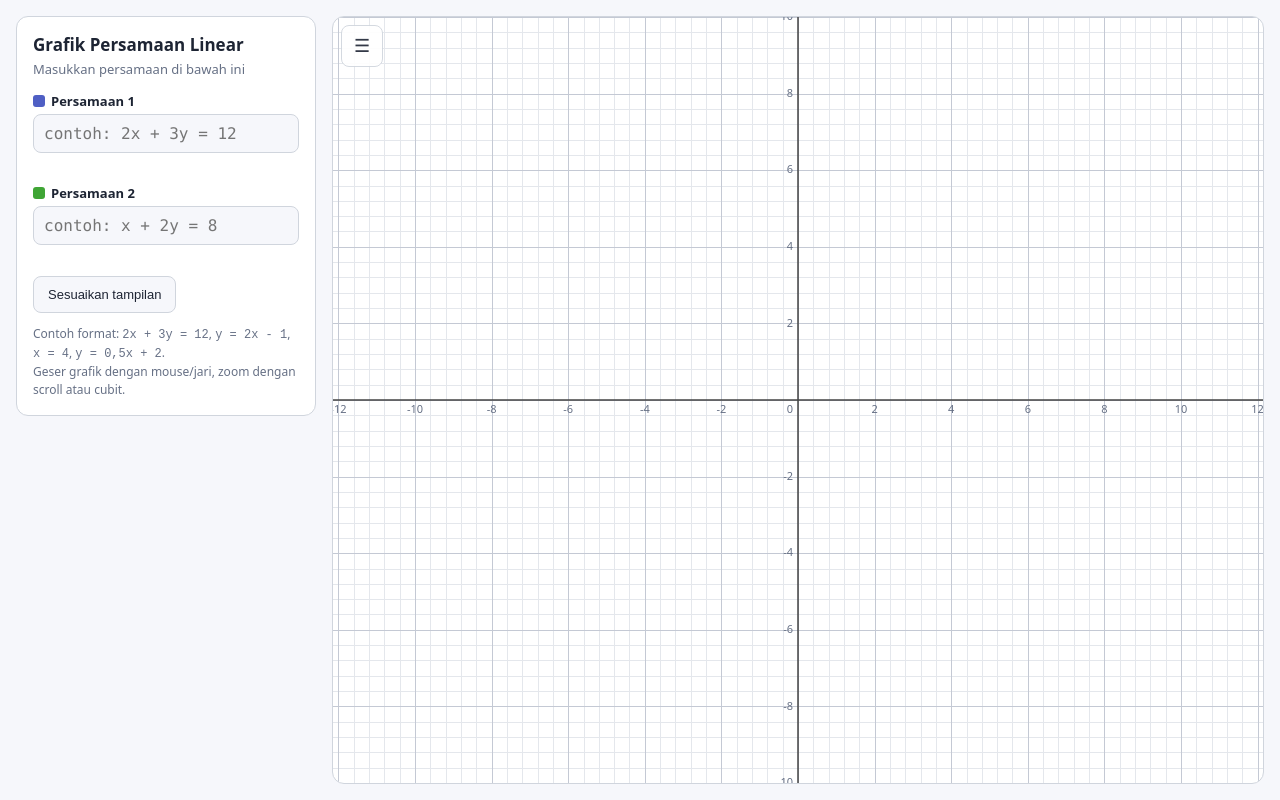
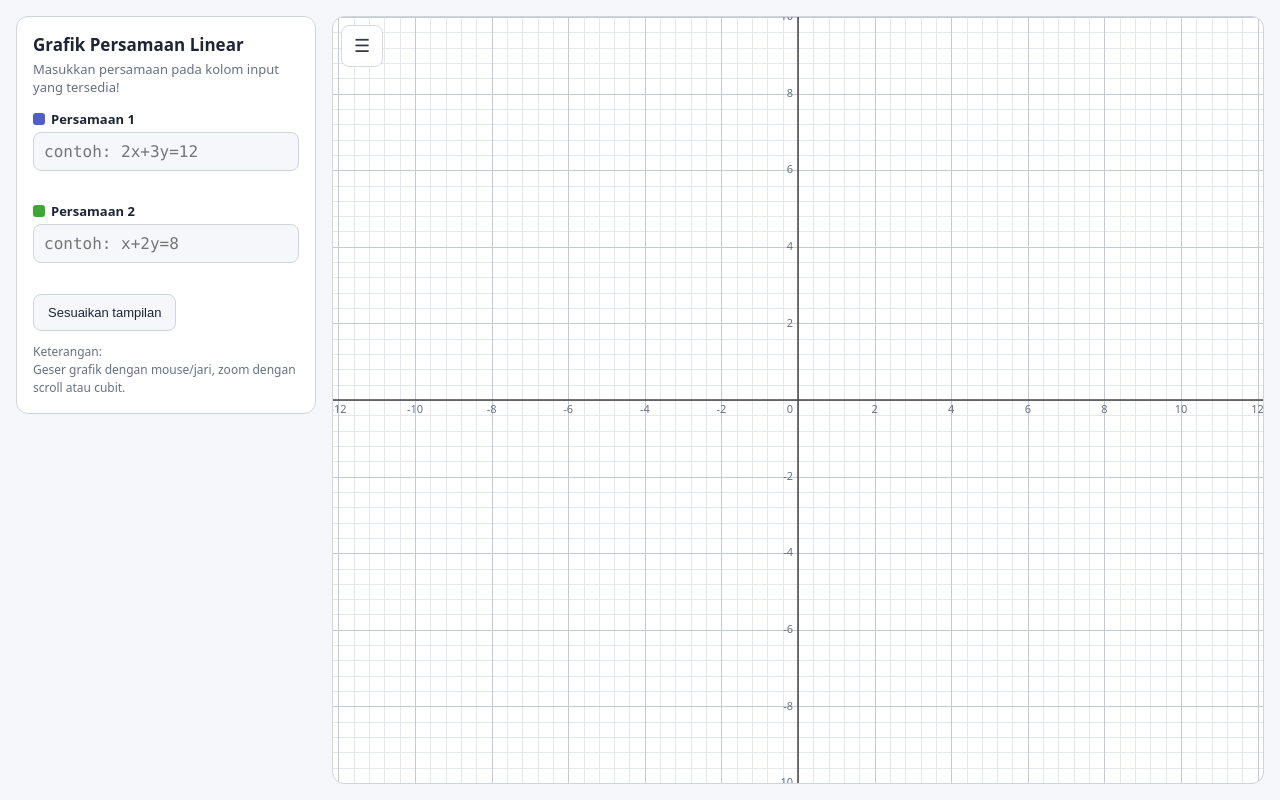
Before and after one commit to infinightstd/grafik-persamaan, a plain HTML site: page index.html in a window 1280 px wide. Drawn offline with Linux system fonts and the light colour scheme.

Commit message:
perbaiki keterangan

```diff
--- a/index.html
+++ b/index.html
@@ -49,21 +49,21 @@ canvas.drag{cursor:grabbing}
 <div class="app">
   <div class="panel">
     <h1>Grafik Persamaan Linear</h1>
-    <p class="sub">Masukkan persamaan di bawah ini</p>
+    <p class="sub">Masukkan persamaan pada kolom input yang tersedia!</p>
     <div class="row">
       <label><span class="dot" style="background:var(--c1)"></span>Persamaan 1</label>
-      <input type="text" id="e1" value="" placeholder="contoh: 2x + 3y = 12" spellcheck="false" autocomplete="off">
+      <input type="text" id="e1" value="" placeholder="contoh: 2x+3y=12" spellcheck="false" autocomplete="off">
       <div class="err" id="r1"></div>
     </div>
     <div class="row">
       <label><span class="dot" style="background:var(--c2)"></span>Persamaan 2</label>
-      <input type="text" id="e2" value="" placeholder="contoh: x + 2y = 8" spellcheck="false" autocomplete="off">
+      <input type="text" id="e2" value="" placeholder="contoh: x+2y=8" spellcheck="false" autocomplete="off">
       <div class="err" id="r2"></div>
     </div>
     <div class="btns">
       <button id="fit">Sesuaikan tampilan</button>
     </div>
-    <div class="hint">Contoh format: <code>2x + 3y = 12</code>, <code>y = 2x - 1</code>, <code>x = 4</code>, <code>y = 0,5x + 2</code>.<br>Geser grafik dengan mouse/jari, zoom dengan scroll atau cubit.</div>
+    <div class="hint">Keterangan:<br>Geser grafik dengan mouse/jari, zoom dengan scroll atau cubit.</div>
   </div>
   <div class="stage"><canvas id="cv"></canvas><button id="tg" class="toggle" aria-label="Tampilkan atau sembunyikan panel">☰</button></div>
 </div>
@@ -106,7 +106,7 @@ function parseEq(str){
   if(parts.length!==2) throw new Error('Gunakan tepat satu tanda "="');
   let L, R;
   try{ L=parseSide(parts[0]); R=parseSide(parts[1]); }
-  catch(e){ throw new Error('Format tidak dikenali. Contoh: 2x + 3y = 12'); }
+  catch(e){ throw new Error('Format tidak dikenali. Contoh: 2x+3y=12'); }
   const a=L.a-R.a, b=L.b-R.b, c=R.c-L.c;
   if(Math.abs(a)<1e-12 && Math.abs(b)<1e-12) throw new Error('Persamaan harus memuat x atau y');
   return {a,b,c};
```
